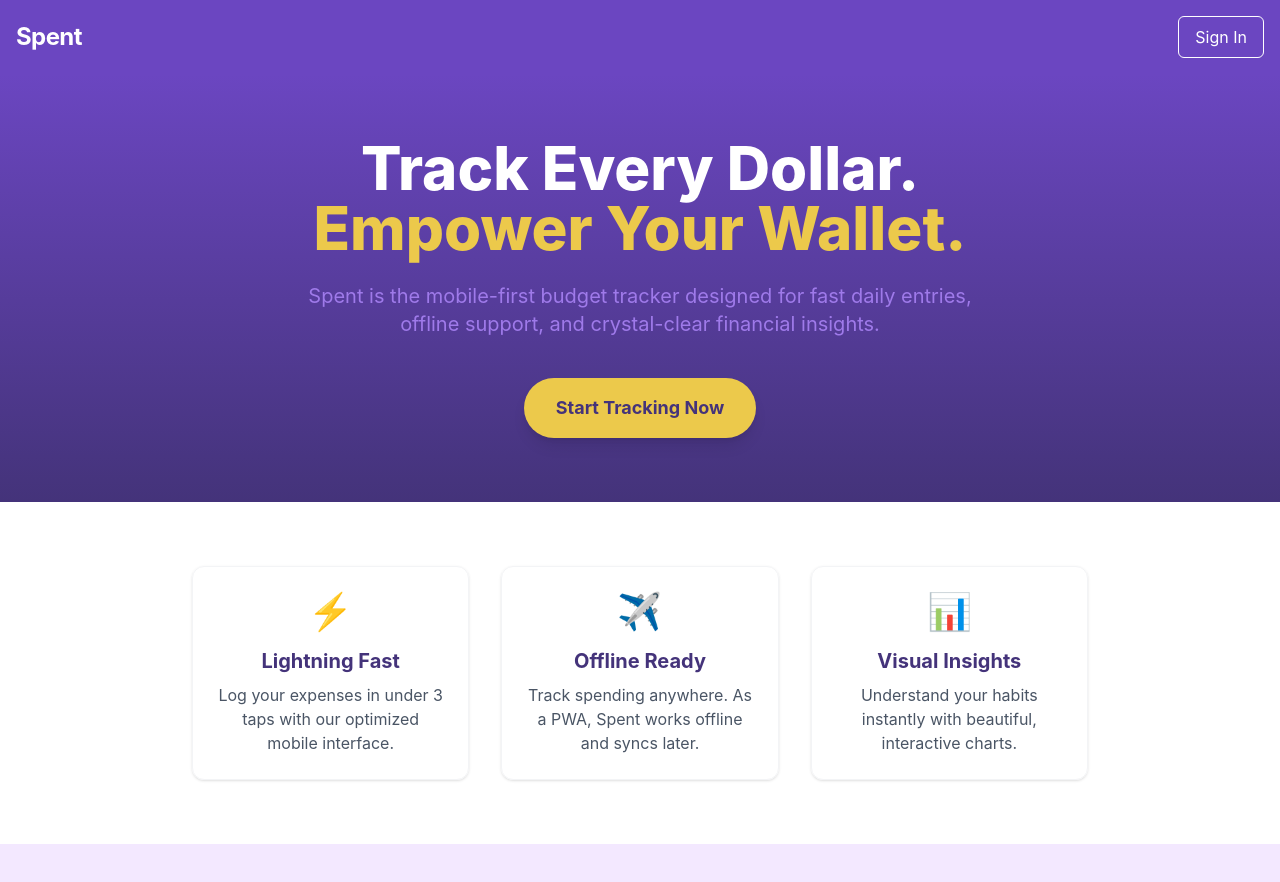
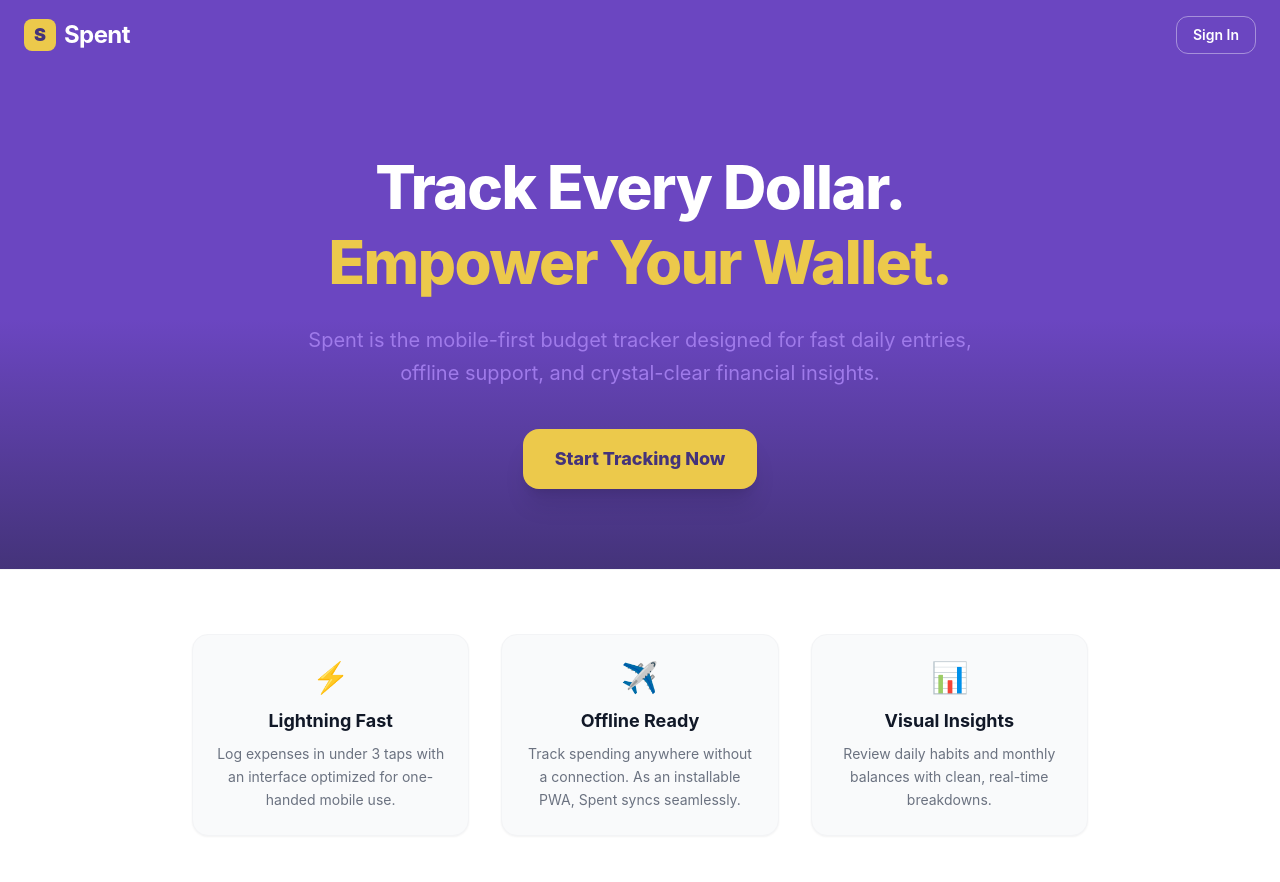
Before and after one commit to tijnara/Spent, a Next.js app: page / in a window 1280 px wide. Shown: the top 882 px of the page. Before the commit the page ends 844 px from the top, so only its background shows below. Built offline with nearby package versions, Linux system fonts and the light colour scheme.

Commit message:
refactor landing page layout and styles for improved UI/UX

```diff
--- a/src/app/page.tsx
+++ b/src/app/page.tsx
@@ -2,51 +2,57 @@ import Link from 'next/link';
 
 export default function LandingPage() {
   return (
-      <div className="min-h-screen flex flex-col bg-spent-violet-bg text-spent-violet-dark">
-        <header className="bg-spent-violet text-white p-4 flex justify-between items-center shadow-md">
-          <div className="text-2xl font-bold tracking-tight">Spent</div>
-          {/* Points to the Login page */}
+      <div className="min-h-screen flex flex-col bg-background text-card-foreground">
+        {/* Header */}
+        <header className="bg-spent-violet text-white p-4 px-6 flex justify-between items-center shadow-md">
+          <div className="flex items-center gap-2">
+            <div className="w-8 h-8 bg-spent-yellow text-spent-violet-dark rounded-lg flex items-center justify-center font-black text-lg">
+              S
+            </div>
+            <span className="text-2xl font-bold tracking-tight">Spent</span>
+          </div>
           <Link
               href="/login"
-              className="border border-white px-4 py-2 rounded-md hover:bg-spent-violet-dark transition"
+              className="border border-white/40 hover:border-white px-4 py-2 rounded-xl text-sm font-semibold hover:bg-white/10 transition-colors"
           >
             Sign In
           </Link>
         </header>
 
-        <main className="flex-grow flex flex-col items-center justify-center text-center px-6 py-16 bg-gradient-to-b from-spent-violet to-spent-violet-dark text-white">
-          <h1 className="text-5xl md:text-6xl font-extrabold mb-6">
-            Track Every Dollar. <br className="hidden md:block" />
+        {/* Hero Section */}
+        <main className="flex-grow flex flex-col items-center justify-center text-center px-6 py-20 bg-gradient-to-b from-spent-violet via-spent-violet to-spent-violet-dark text-white">
+          <h1 className="text-4xl sm:text-6xl font-extrabold mb-6 tracking-tight max-w-3xl leading-tight">
+            Track Every Dollar. <br />
             <span className="text-spent-yellow">Empower Your Wallet.</span>
           </h1>
-          <p className="text-lg md:text-xl text-spent-violet-light mb-10 max-w-2xl">
+          <p className="text-base sm:text-xl text-spent-violet-light mb-10 max-w-2xl leading-relaxed">
             Spent is the mobile-first budget tracker designed for fast daily entries, offline support, and crystal-clear financial insights.
           </p>
-          {/* Points to the Signup page */}
           <Link
-              href="/signup"
-              className="bg-spent-yellow text-spent-violet-dark font-bold text-lg px-8 py-4 rounded-full shadow-lg hover:bg-spent-yellow-dark transition transform hover:scale-105"
+              href="/login"
+              className="bg-spent-yellow text-spent-violet-dark font-extrabold text-base sm:text-lg px-8 py-4 rounded-2xl shadow-xl hover:bg-spent-yellow-dark transition-all transform hover:scale-105 active:scale-95"
           >
             Start Tracking Now
           </Link>
         </main>
 
-        <section className="py-16 px-6 bg-white">
+        {/* Features Grid */}
+        <section className="py-16 px-6 bg-card border-t border-card-border">
           <div className="max-w-4xl mx-auto grid grid-cols-1 md:grid-cols-3 gap-8 text-center">
-            <div className="p-6 border border-gray-100 rounded-xl shadow-sm">
-              <div className="text-spent-violet text-4xl mb-4">⚡</div>
-              <h3 className="font-bold text-xl mb-2 text-spent-violet-dark">Lightning Fast</h3>
-              <p className="text-gray-600">Log your expenses in under 3 taps with our optimized mobile interface.</p>
+            <div className="p-6 bg-input-bg border border-card-border rounded-2xl shadow-xs">
+              <div className="text-spent-violet text-3xl mb-3">⚡</div>
+              <h3 className="font-bold text-lg mb-2 text-card-foreground">Lightning Fast</h3>
+              <p className="text-muted text-sm leading-relaxed">Log expenses in under 3 taps with an interface optimized for one-handed mobile use.</p>
             </div>
-            <div className="p-6 border border-gray-100 rounded-xl shadow-sm">
-              <div className="text-spent-yellow text-4xl mb-4">✈️</div>
-              <h3 className="font-bold text-xl mb-2 text-spent-violet-dark">Offline Ready</h3>
-              <p className="text-gray-600">Track spending anywhere. As a PWA, Spent works offline and syncs later.</p>
+            <div className="p-6 bg-input-bg border border-card-border rounded-2xl shadow-xs">
+              <div className="text-spent-yellow text-3xl mb-3">✈️</div>
+              <h3 className="font-bold text-lg mb-2 text-card-foreground">Offline Ready</h3>
+              <p className="text-muted text-sm leading-relaxed">Track spending anywhere without a connection. As an installable PWA, Spent syncs seamlessly.</p>
             </div>
-            <div className="p-6 border border-gray-100 rounded-xl shadow-sm">
-              <div className="text-spent-violet text-4xl mb-4">📊</div>
-              <h3 className="font-bold text-xl mb-2 text-spent-violet-dark">Visual Insights</h3>
-              <p className="text-gray-600">Understand your habits instantly with beautiful, interactive charts.</p>
+            <div className="p-6 bg-input-bg border border-card-border rounded-2xl shadow-xs">
+              <div className="text-spent-violet text-3xl mb-3">📊</div>
+              <h3 className="font-bold text-lg mb-2 text-card-foreground">Visual Insights</h3>
+              <p className="text-muted text-sm leading-relaxed">Review daily habits and monthly balances with clean, real-time breakdowns.</p>
             </div>
           </div>
         </section>
```
